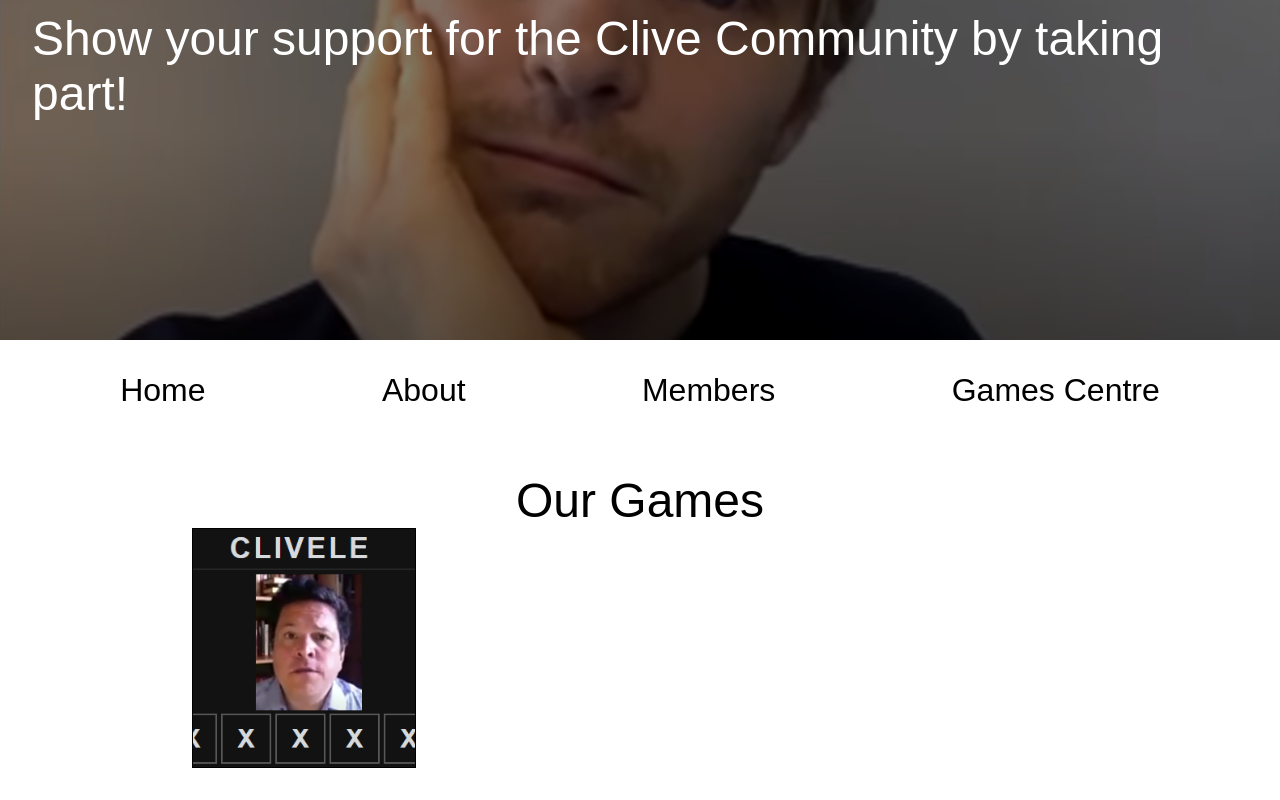
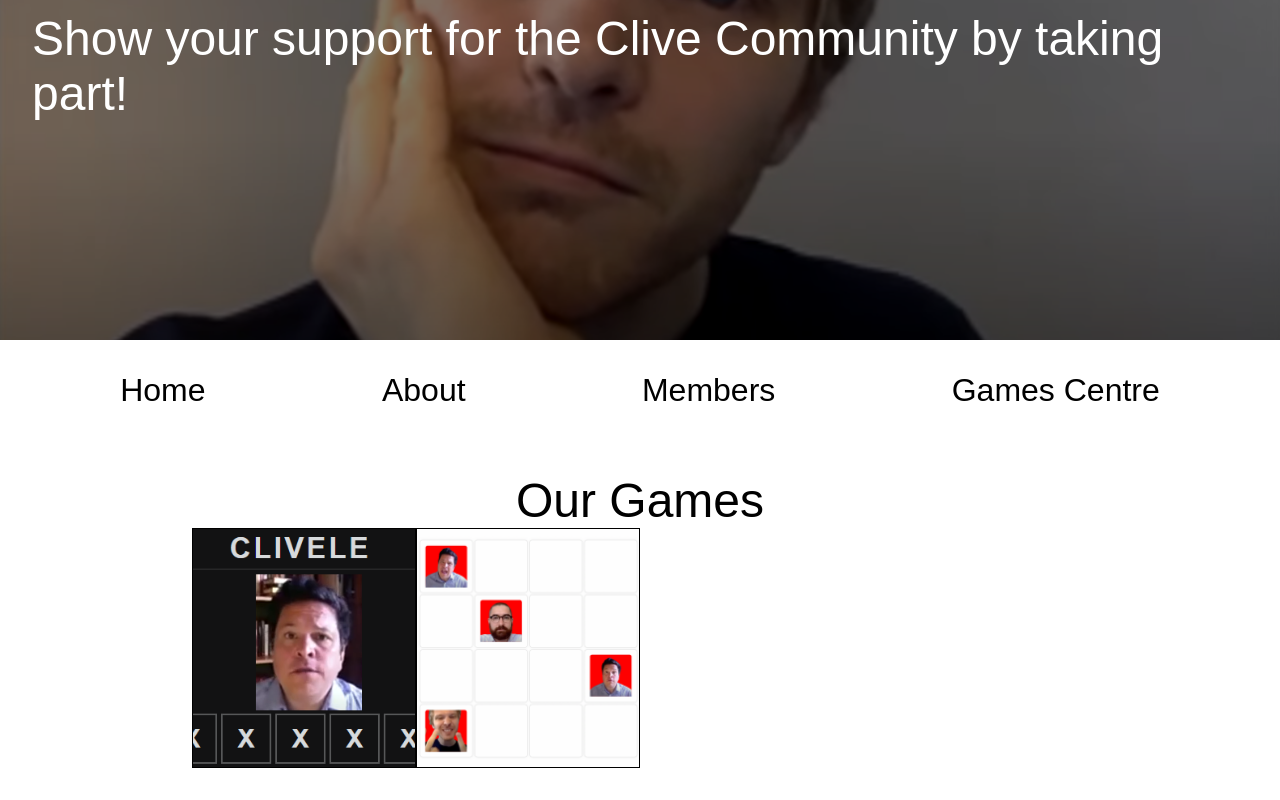
Before and after one commit to finnoprey/clive-site, a Next.js app: page /games in a window 1280 px wide. Shown: the part 300-1100 px from the top of the page. Built offline with nearby package versions, Linux system fonts and the light colour scheme; a web font is replaced by a local one.

Commit message:
wack a clive link added

```diff
--- a/pages/games.js
+++ b/pages/games.js
@@ -32,6 +32,15 @@ const Games = () => {
                         </div>
                     </a>
                 </div>
+
+                <div className={`${styles.game} ${styles.wackTile}`}>
+                    <a target="_blank" rel="noreferrer" href="https://whack.shutupc.live">
+                        <div className={styles.info}>
+                            <h1>Whack-A-Clive</h1>
+                            <p>Whack-A-Mole but better!</p>
+                        </div>
+                    </a>
+                </div>
             </div>
             </section>
         </main>
--- a/styles/Games.module.scss
+++ b/styles/Games.module.scss
@@ -13,11 +13,16 @@
         justify-content: center;
         align-items: center;
 
+        background-size: cover;
+        background-position: 50% 50%;
+        background-repeat: no-repeat;
+
         &.cliveleTile {
             background-image: url("../public/img/clivele_thumb.png");
-            background-size: cover;
-            background-position: 50% 50%;
-            background-repeat: no-repeat;
+        }
+
+        &.wackTile {
+            background-image: url("../public/img/whack_thumb.png");
         }
 
         &:hover {
@@ -29,6 +34,7 @@
         a {
             text-decoration: none;
             height: 100%;
+            width: 100%;
         }
 
         .info {
```
Also changed, not shown: public/img/whack_thumb.png (added).
